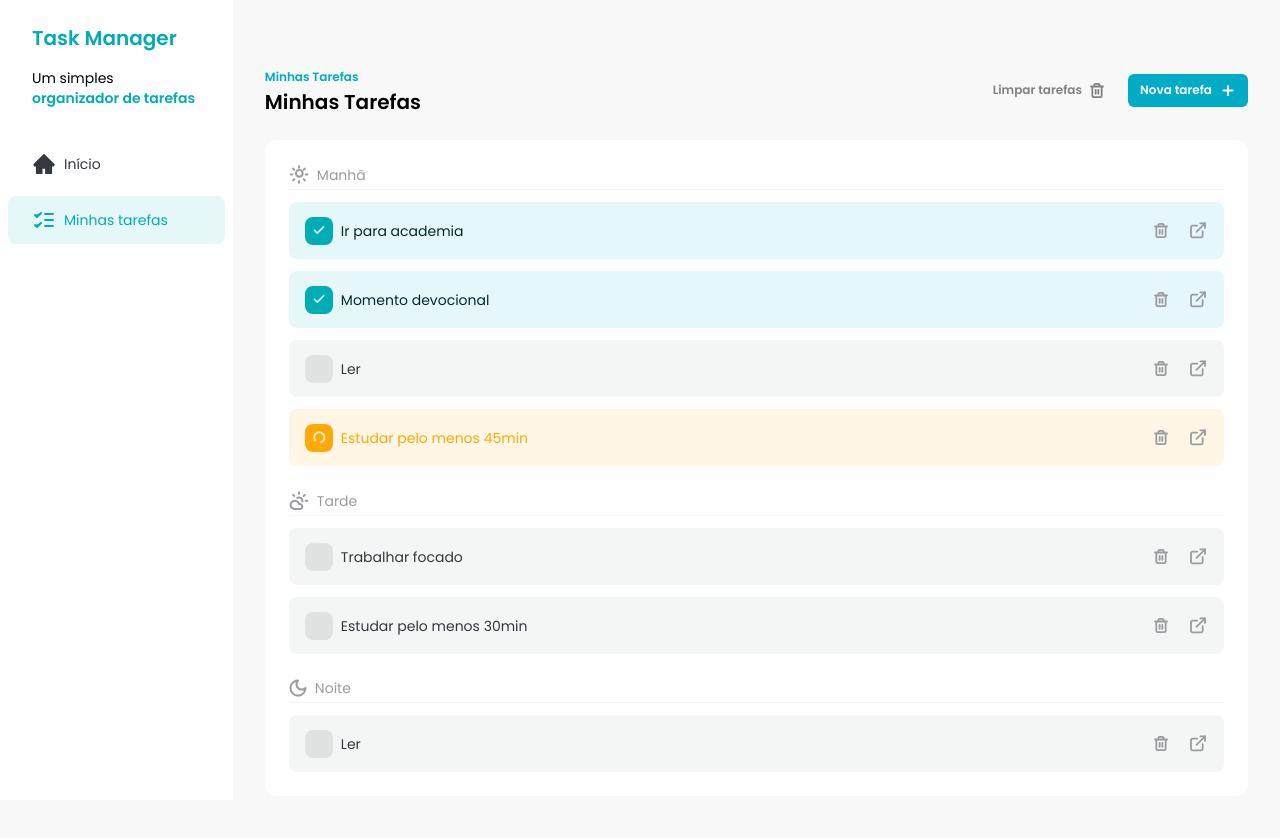
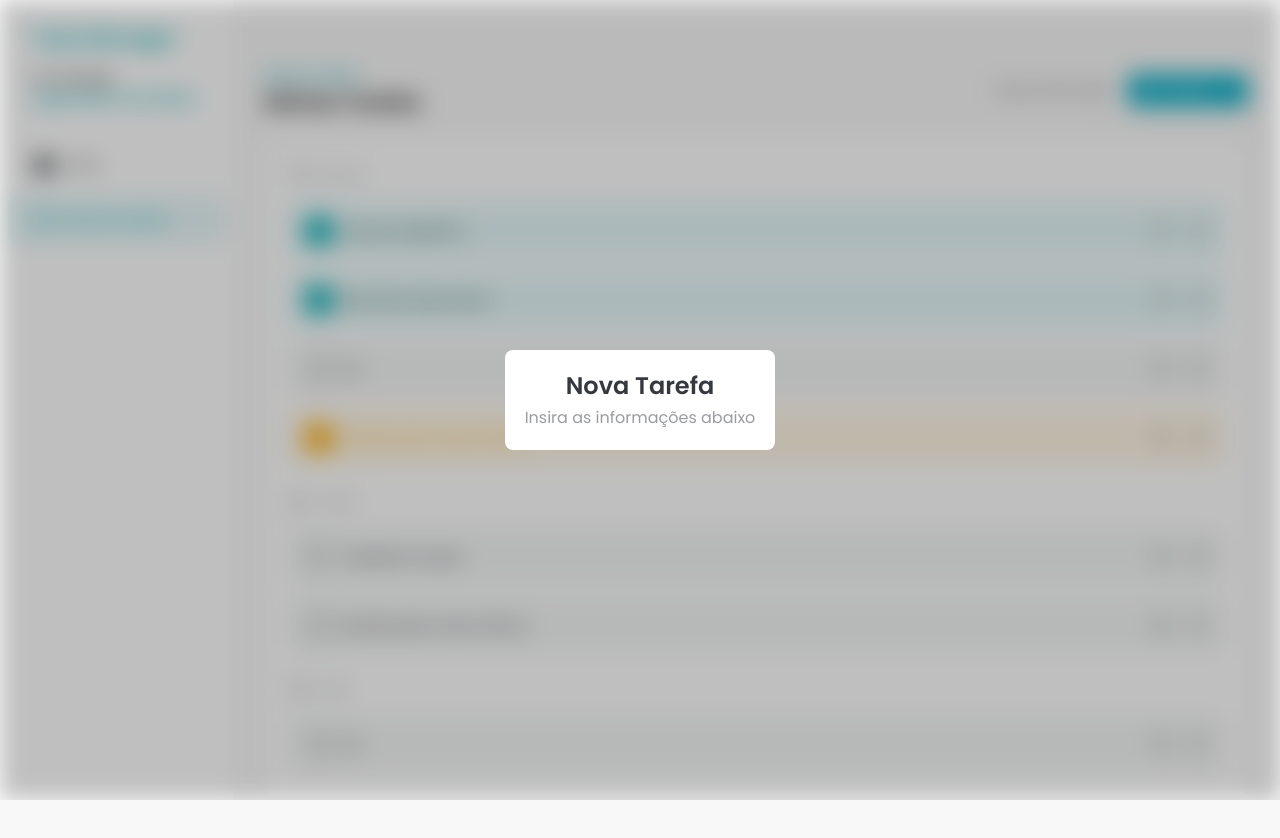
Before and after one commit to DenilsoferreiraL/fsc-task-manager, a React (Vite) app: page / in a window 1280 px wide. Both pictures are taken after a click on the button "Nova tarefa". Shown: the top 838 px of the page. Built offline with nearby package versions, Linux system fonts and the light colour scheme.

Commit message:
feat: add initial AddTaskDialog component

```diff
--- /dev/null
+++ b/src/components/AddTaskDialog.jsx
@@ -0,0 +1,15 @@
+import { createPortal } from 'react-dom'
+
+export const AddTaskDialog = ({ isOpen }) => {
+  if (!isOpen) return null
+
+  return createPortal(
+    <div className="fixed left-0 top-0 flex h-screen w-screen items-center justify-center text-black backdrop-blur-md backdrop-brightness-75">
+      <div className="items-center rounded-lg bg-white p-5 text-center">
+        <h2 className="text-2xl font-semibold text-[#35383E]">Nova Tarefa</h2>
+        <p className="mt-1 text-[#9A9C9F]">Insira as informações abaixo</p>
+      </div>
+    </div>,
+    document.body
+  )
+}
--- a/src/components/Tasks.jsx
+++ b/src/components/Tasks.jsx
@@ -3,12 +3,14 @@
 
 import * as I from '../assets/icons'
 import { TASKS } from '../constants/tasks'
+import { AddTaskDialog } from './AddTaskDialog'
 import { Button } from './Button'
 import { TaskItem } from './TaskItem'
 import { TasksSeparator } from './TasksSeparator'
 
 export const Tasks = () => {
   const [tasks, setTasks] = useState(TASKS)
+  const [addTaskDialogIsOpen, setAddTaskDialogIsOpen] = useState(false)
 
   const morningTasks = tasks.filter((task) => task.time === 'morning')
   const afternoonTasks = tasks.filter((task) => task.time === 'afternoon')
@@ -62,9 +64,10 @@
             Limpar tarefas
             <I.TrashIcon />
           </Button>
-          <Button>
+          <Button onClick={() => setAddTaskDialogIsOpen(true)}>
             Nova tarefa
             <I.AddIcon />
+            <AddTaskDialog isOpen={addTaskDialogIsOpen} />
           </Button>
         </div>
       </div>
```
